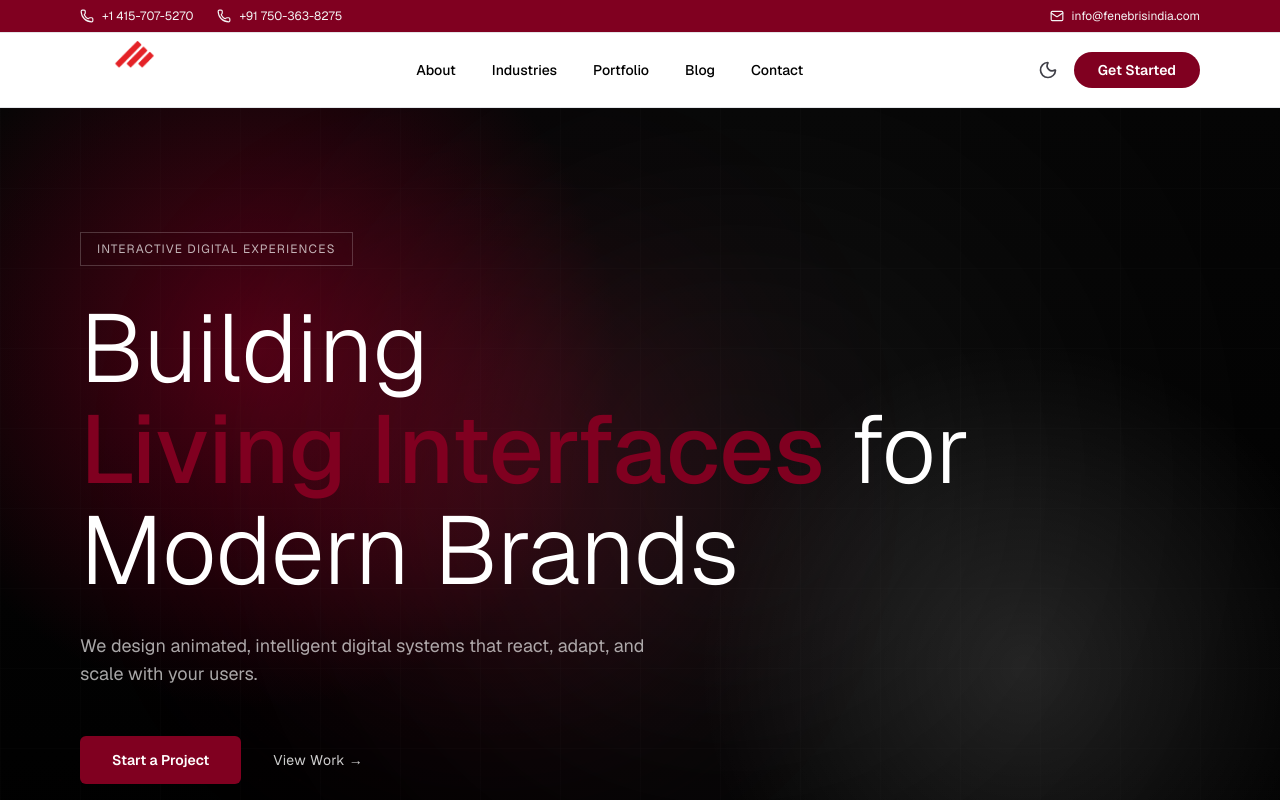
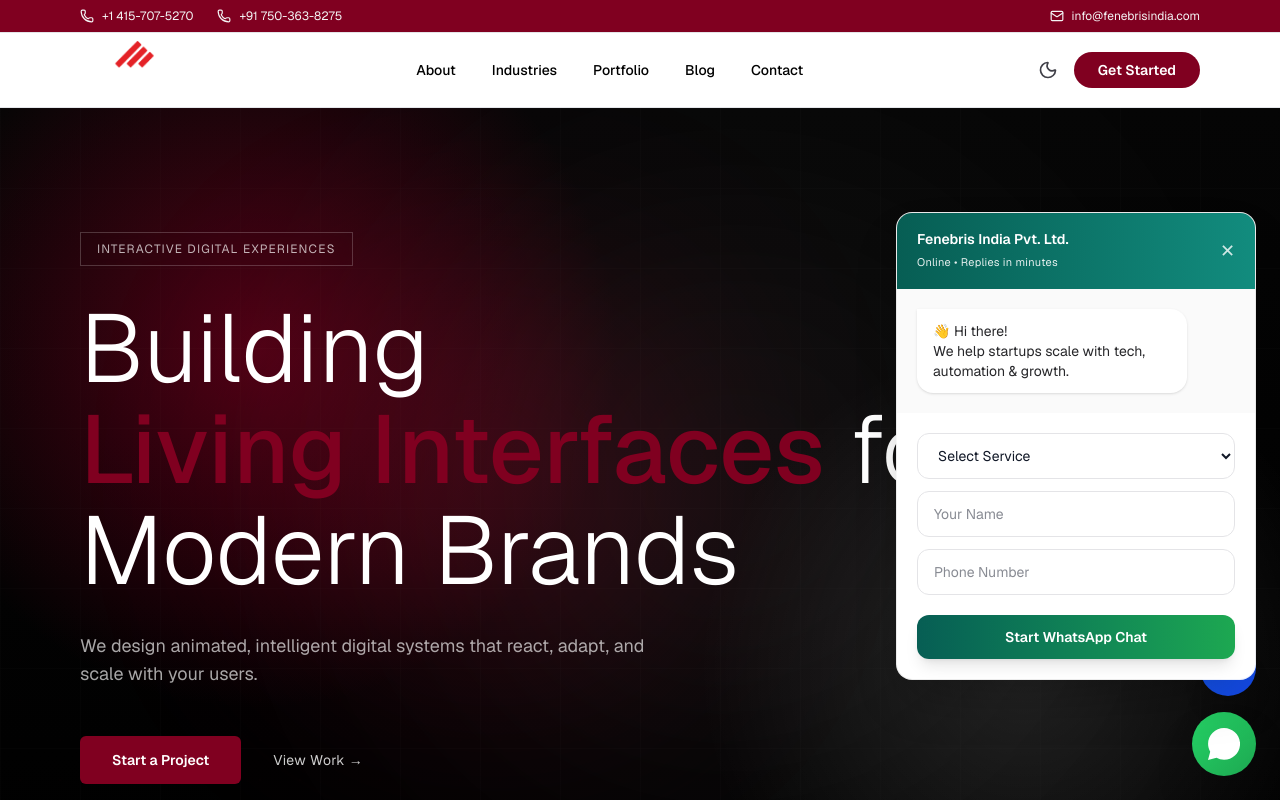
Before and after one commit to FenebrisWeb/fenebrisindia, a Next.js app: page / in a window 1280 px wide. Shown: the top 800 px of the page. Built offline with nearby package versions, Linux system fonts and the light colour scheme.

Commit message:
Floating Widget Integration

```diff
--- /dev/null
+++ b/app/components/FloatingSupportWidget.tsx
@@ -0,0 +1,152 @@
+"use client";
+
+import { useEffect, useState } from "react";
+
+type FormData = {
+  name: string;
+  phone: string;
+  email?: string;
+  service: string;
+};
+
+export default function FloatingSupportWidget() {
+  const [open, setOpen] = useState(false);
+  const [form, setForm] = useState<FormData>({
+    name: "",
+    phone: "",
+    email: "",
+    service: "",
+  });
+
+  const WHATSAPP_NUMBER = "919319782709";
+  const CALL_NUMBER = "+919319782709";
+
+  // Auto open after 6s (feels less aggressive)
+  useEffect(() => {
+    const timer = setTimeout(() => setOpen(true), 6000);
+    return () => clearTimeout(timer);
+  }, []);
+
+  const handleSubmit = () => {
+    const message = `Hello Fenebris India 👋
+Name: ${form.name}
+Phone: ${form.phone}
+Service: ${form.service}`;
+    const url = `https://wa.me/${WHATSAPP_NUMBER}?text=${encodeURIComponent(
+      message
+    )}`;
+    window.open(url, "_blank");
+    setOpen(false);
+  };
+
+  return (
+    <>
+      {/* ================= CALL BUTTON ================= */}
+      <div className="fixed bottom-[104px] right-6 z-[9999] group">
+        <a
+          href={`tel:${CALL_NUMBER}`}
+          className="flex h-14 w-14 items-center justify-center rounded-full bg-gradient-to-br from-blue-600 to-blue-700 shadow-xl transition-all duration-300 hover:w-44 hover:justify-start hover:px-4"
+        >
+          <svg
+            className="h-6 w-6 text-white shrink-0"
+            viewBox="0 0 24 24"
+            fill="currentColor"
+          >
+            <path d="M6.62 10.79a15.05 15.05 0 006.59 6.59l2.2-2.2a1 1 0 011.01-.24 11.36 11.36 0 003.55.57 1 1 0 011 1v3.44a1 1 0 01-1 1C9.39 21 3 14.61 3 6a1 1 0 011-1h3.44a1 1 0 011 1 11.36 11.36 0 00.57 3.55 1 1 0 01-.24 1.01l-2.15 2.23z" />
+          </svg>
+          <span className="ml-3 hidden whitespace-nowrap text-sm font-semibold text-white group-hover:block">
+            Call Us Instantly
+          </span>
+        </a>
+      </div>
+
+      {/* ================= WHATSAPP TOGGLE ================= */}
+      <div className="fixed bottom-6 right-6 z-[9999]">
+        <button
+          onClick={() => setOpen(!open)}
+          className="flex h-16 w-16 items-center justify-center rounded-full bg-gradient-to-br from-[#25D366] to-[#1DA851] shadow-2xl transition hover:scale-110 active:scale-95"
+        >
+          <svg
+            viewBox="0 0 24 24"
+            className="h-8 w-8 text-white"
+            fill="currentColor"
+          >
+            <path d="M12.04 0C5.4 0 .06 5.33.06 11.88c0 2.09.55 4.13 1.6 5.93L0 24l6.36-1.67a11.9 11.9 0 005.67 1.44h.01c6.63 0 12-5.33 12-11.88C24.04 5.33 18.67 0 12.04 0z" />
+          </svg>
+        </button>
+
+        {/* ================= CHAT BOX ================= */}
+        {open && (
+          <div className="absolute bottom-24 right-0 w-[360px] overflow-hidden rounded-2xl border border-white/10 bg-white/90 dark:bg-zinc-900/95 backdrop-blur-xl shadow-2xl animate-in fade-in slide-in-from-bottom-6 duration-300">
+            {/* Header */}
+            <div className="flex items-center justify-between bg-gradient-to-r from-[#075E54] to-[#128C7E] px-5 py-4 text-white">
+              <div>
+                <p className="text-sm font-semibold">
+                  Fenebris India Pvt. Ltd.
+                </p>
+                <span className="text-[11px] opacity-90 tracking-wide">
+                  Online • Replies in minutes
+                </span>
+              </div>
+              <button
+                onClick={() => setOpen(false)}
+                className="text-lg opacity-80 hover:opacity-100 transition"
+              >
+                ✕
+              </button>
+            </div>
+
+            {/* Message */}
+            <div className="p-5 bg-zinc-50 dark:bg-zinc-800/60">
+              <div className="inline-block max-w-[85%] rounded-2xl rounded-tl-none bg-white dark:bg-zinc-700 px-4 py-3 text-sm text-zinc-800 dark:text-zinc-100 shadow-sm">
+                👋 Hi there!
+                <br />
+                We help startups scale with tech, automation & growth.
+              </div>
+            </div>
+
+            {/* Form */}
+            <div className="space-y-3 p-5 bg-white dark:bg-zinc-900">
+              <select
+                className="w-full rounded-xl border border-zinc-200 dark:border-zinc-700 bg-transparent px-4 py-3 text-sm outline-none focus:ring-2 focus:ring-[#128C7E]"
+                onChange={(e) =>
+                  setForm({ ...form, service: e.target.value })
+                }
+              >
+                <option value="">Select Service</option>
+                <option>Web Application Development</option>
+                <option>Mobile App Development</option>
+                <option>AI Development Services</option>
+                <option>Digital Marketing</option>
+                <option>Cloud App Development</option>
+              </select>
+
+              <input
+                placeholder="Your Name"
+                className="w-full rounded-xl border border-zinc-200 dark:border-zinc-700 bg-transparent px-4 py-3 text-sm outline-none focus:ring-2 focus:ring-[#128C7E]"
+                onChange={(e) =>
+                  setForm({ ...form, name: e.target.value })
+                }
+              />
+
+              <input
+                placeholder="Phone Number"
+                className="w-full rounded-xl border border-zinc-200 dark:border-zinc-700 bg-transparent px-4 py-3 text-sm outline-none focus:ring-2 focus:ring-[#128C7E]"
+                onChange={(e) =>
+                  setForm({ ...form, phone: e.target.value })
+                }
+              />
+
+              <button
+                onClick={handleSubmit}
+                className="mt-2 flex w-full items-center justify-center gap-2 rounded-xl bg-gradient-to-r from-[#075E54] to-[#1DA851] py-3 text-sm font-semibold text-white shadow-lg transition hover:brightness-110"
+              >
+                Start WhatsApp Chat
+              </button>
+            </div>
+          </div>
+        )}
+      </div>
+    </>
+  );
+}
--- a/app/layout.tsx
+++ b/app/layout.tsx
@@ -3,6 +3,7 @@
 import "./globals.css";
 import Wrapper from "./components/layout/wrapper";
 import { ThemeProvider } from "./components/theme-provider";
+import FloatingSupportWidget from "./components/FloatingSupportWidget";
 
 const geistSans = Geist({
   variable: "--font-geist-sans",
@@ -36,6 +37,9 @@
           <Wrapper>
             {children}
           </Wrapper>
+
+          {/* Floating Widget  */}
+          <FloatingSupportWidget />
         </ThemeProvider>
       </body>
     </html>
```
